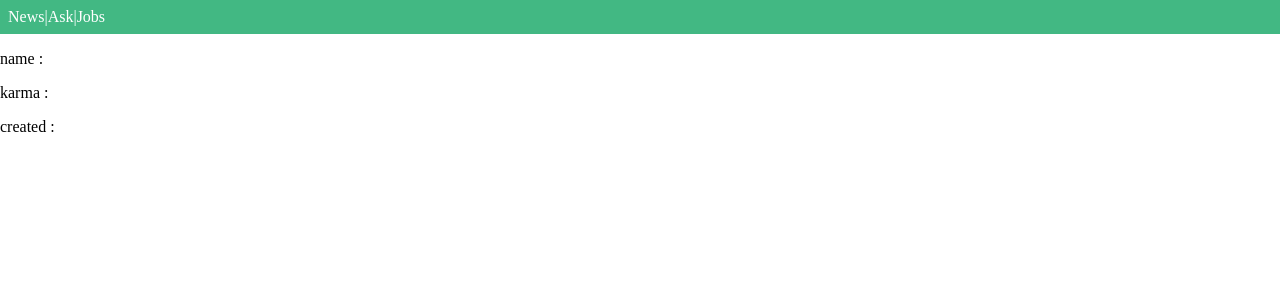
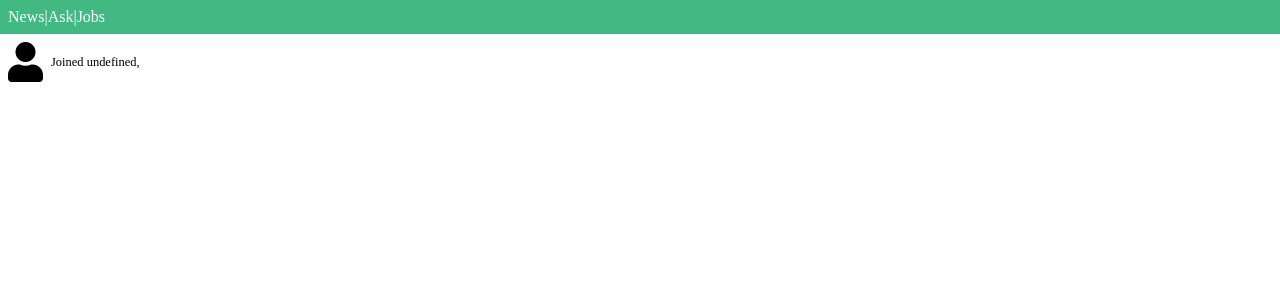
Before and after one commit to JuneHyung/Inflearn-Vue.js-Training, a Vue app in the folder code/vue-news/: page /user/1 in a window 1280 px wide. Shown: the top 300 px of the page. Built offline with nearby package versions, Linux system fonts and the light colour scheme; no server answers.

Commit message:
10. 리팩토링 2 사용자 프로필 컴포넌트 공통화
10. 리팩토링 2 사용자 프로필 컴포넌트 공통화

```diff
--- /dev/null
+++ b/code/vue-news/src/components/UserProfile.vue
@@ -0,0 +1,51 @@
+<template>
+    <div class="user-container">
+        <div>
+            <i class="fas fa-user"></i>
+        </div>
+        <div class="user-description">
+            <slot name="username">
+                <!--상위 컴포넌트에서 정의할 영역 -->
+            </slot>
+            <div class="time">
+                <!-- time: {{ info.created }} -->
+                <slot name="time">
+                    <!--상위 컴포넌트에서 정의할 영역 -->
+                </slot>
+                <slot name="karma">
+                    <!--상위 컴포넌트에서 정의할 영역 -->
+                </slot>
+            </div>
+        </div>
+    </div>
+</template>
+
+<script>
+export default {
+    props: {
+        info: Object,
+    },
+    // computed: {
+    //     userInfo() {
+    //         return this.$store.state.user;
+    //     },
+    // },
+};
+</script>
+
+<style scoped>
+.user-container {
+    display: flex;
+    align-items: center;
+    padding: 0.5rem;
+}
+.fa-user {
+    font-size: 2.5rem;
+}
+.user-description {
+    padding-left: 8px;
+}
+.time {
+    font-size: 0.78rem;
+}
+</style>
--- a/code/vue-news/src/store/index.js
+++ b/code/vue-news/src/store/index.js
@@ -11,7 +11,7 @@
         ask: [],
         jobs: [],
         user: {},
-        item:[],
+        item: {},
     },
     getters: {
 
--- a/code/vue-news/src/views/ItemView.vue
+++ b/code/vue-news/src/views/ItemView.vue
@@ -1,34 +1,34 @@
 <template>
     <div>
         <section>
-            <!-- 질문 상세 내역 -->
-            <div class="user-container">
-                <div>
-                    <i class="fas fa-user"></i>
-                </div>
-                <div class="user-description">
-                    <router-link :to="`/user/${fetchedItem.user}`">
-                        {{ fetchedItem.user }}
-                    </router-link>
-                    <div class="time">
-                        {{ fetchedItem.time_ago }}
-                    </div>
-                </div>
-            </div>
+            <!--사용자 상세 정보 -->
+            <user-profile :info="fetchedItem">
+                <!-- <div slot="username">{{ fetchedItem.user }}</div> -->
+                <router-link slot="username" :to="`/user/${fetchedItem.user}`">
+                    {{ fetchedItem.user }}
+                </router-link>
+                <template slot="time">
+                    <div>{{ 'Posted ' + fetchedItem.time_ago }}</div>
+                </template>
+            </user-profile>
+        </section>
+        <section>
             <h2>{{ fetchedItem.title }}</h2>
         </section>
         <section>
             <!-- 질문 댓글 -->
             <div v-html="fetchedItem.content"></div>
         </section>
-        <!-- {{ fetchedItem }}
-        <p>{{ fetchedItem.title }}</p> -->
     </div>
 </template>
 
 <script>
 import { mapGetters } from 'vuex';
+import UserProfile from '../components/UserProfile.vue';
 export default {
+    components: {
+        UserProfile,
+    },
     computed: {
         ...mapGetters(['fetchedItem']),
     },
--- a/code/vue-news/src/views/UserView.vue
+++ b/code/vue-news/src/views/UserView.vue
@@ -1,13 +1,18 @@
 <template>
-    <div>
-        <p>name : {{ userInfo.id }}</p>
-        <p>karma : {{ userInfo.karma }}</p>
-        <p>created : {{ userInfo.created }}</p>
-    </div>
+    <user-profile :info="userInfo">
+        <div slot="username">{{ userInfo.id }}</div>
+        <span slot="time">{{ 'Joined ' + userInfo.created }}, </span>
+        <span slot="karma">{{ userInfo.karma }}</span>
+    </user-profile>
+    <!-- <user-profile></user-profile> -->
 </template>
 
 <script>
+import UserProfile from '../components/UserProfile.vue';
 export default {
+    components: {
+        UserProfile,
+    },
     computed: {
         userInfo() {
             return this.$store.state.user;
@@ -18,7 +23,6 @@
 
         const userName = this.$route.params.id;
 
-        // axios.get(`https://api.hnpwa.com/v0/user/${userName}.json`);
         this.$store.dispatch('FETCH_USER', userName);
     },
 };
```
